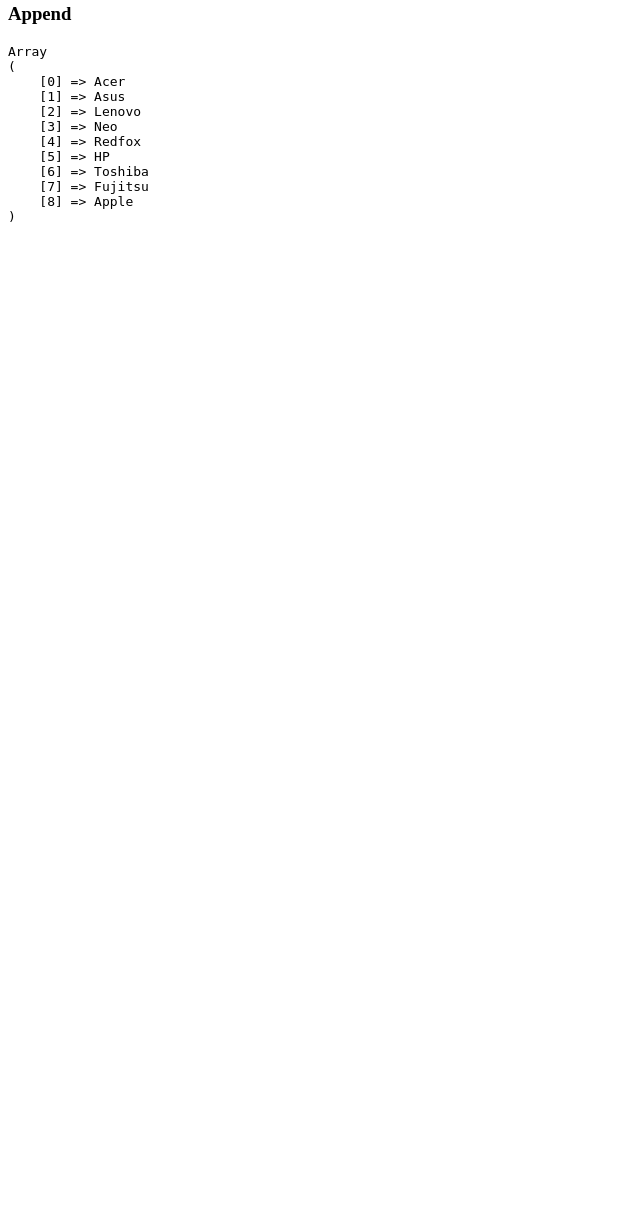
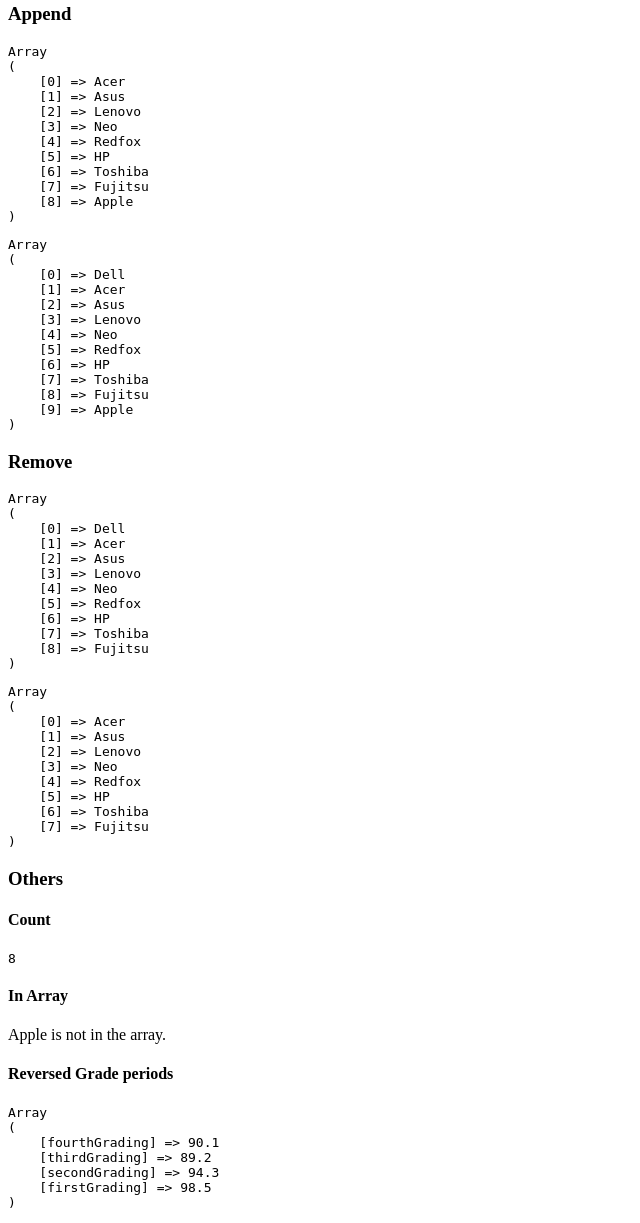
Before and after one commit to grospe-faye/PHP-s02, a PHP site: page / in a window 1280 px wide. Shown: the part 2474-3697 px from the top of the page, without its empty margins (0-640 px from the left). Before the commit the page ends 2696 px from the top, so only its background shows below. Run offline with PHP 8.4, Linux system fonts and the light colour scheme.

Commit message:
Updates on Array Manipulation

```diff
--- a/d1/code.php
+++ b/d1/code.php
@@ -88,3 +88,14 @@ $reverseSortedBrands = $computerBrands;
 // Sort Arrays
 sort($sortedBrands);
 rsort($reverseSortedBrands);
+
+// Other Array Functions
+// brands = array. brand = elements
+// in_array(needle, haystack)
+// needle is the brand we'll be looking for
+// haystack yung array na panggagalingan
+function searchBrand($brands, $brand){
+	return (in_array($brand, $brands)) ? "$brand is in the array" : "$brand is not in the array.";
+}
+
+$reversedGradePeriods = array_reverse($gradePeriods);
--- a/d1/index.php
+++ b/d1/index.php
@@ -42,7 +42,7 @@
 	</ul>
 
 	<h3>Multidimensional Array</h3>
-	<!--<ul>
+	<!-- <ul>
 		<?php
 			foreach($heroes as $team){
 				foreach($team as $member){
@@ -52,7 +52,8 @@
 			}
 		?>
 
-	</ul>-->
+	</ul> -->
+
 	<!-- Displaying a specific element in 2dim array -->
 	<p><?php echo $heroes[2][2]?></p>
 
@@ -76,6 +77,25 @@
     <?php array_push($computerBrands, 'Apple') ?>
     <pre><?php print_r($computerBrands); ?></pre>
 
+    <?php array_unshift($computerBrands, 'Dell');?>
+    <pre><?php print_r($computerBrands); ?></pre>
 
+    <h3>Remove</h3>
+    <?php array_pop($computerBrands); ?>
+    <pre><?php print_r($computerBrands); ?></pre>
+
+    <?php array_shift($computerBrands) ;?>
+    <pre><?php print_r($computerBrands) ;?></pre>
+
+    <h3>Others</h3>
+
+    <h4>Count</h4>
+    <pre><?php echo count($computerBrands);?></pre>
+
+    <h4>In Array</h4>
+    <p><?php echo searchBrand($computerBrands, 'Apple'); ?></p>
+
+    <h4>Reversed Grade periods</h4>
+    <pre><?php print_r($reversedGradePeriods);?></pre>
 </body>
 </html>
```
